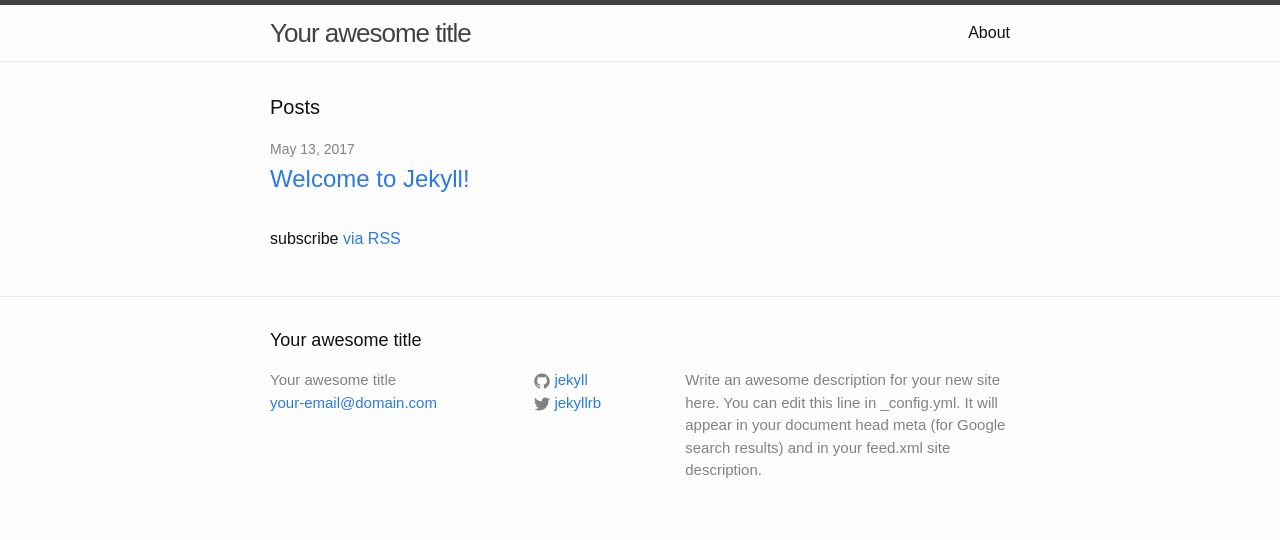
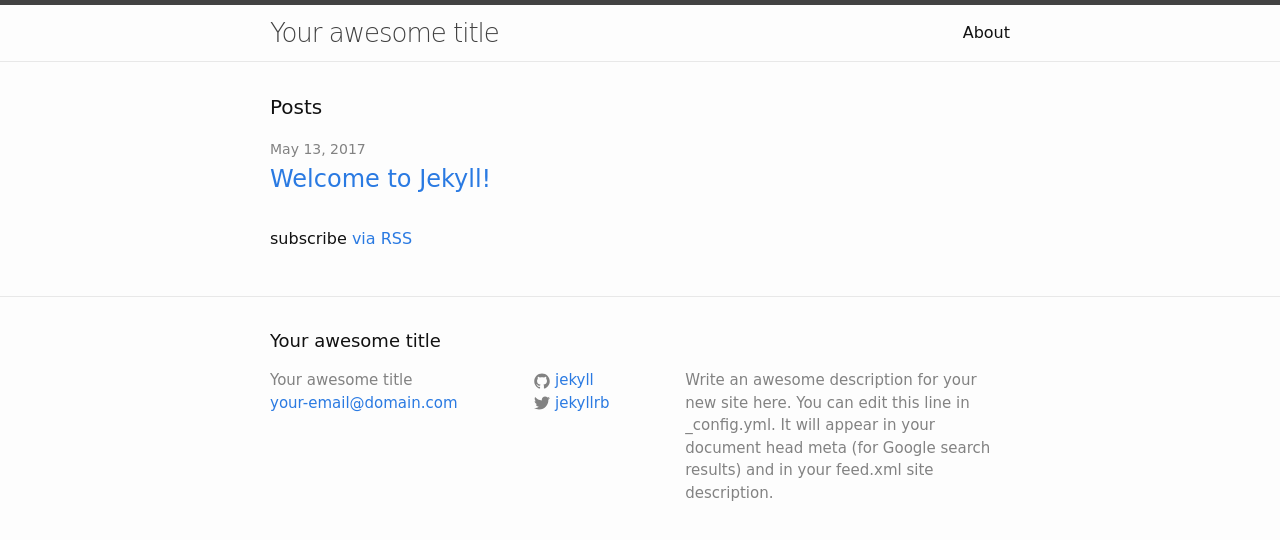
Before and after one commit to mfg1993/mfg1993.github.io, a Jekyll site: the page built from index.html, in a window 1280 px wide. Shown: the top 540 px of the page. Built offline with Jekyll 4.4.1, drawn with Linux system fonts in a browser that asks for light colours.

Commit message:
Update main.scss

```diff
--- a/css/main.scss
+++ b/css/main.scss
@@ -6,7 +6,7 @@
 
 
 // Our variables
-$base-font-family: "Comic Sans", Comicsans, Arial, sans-serif;
+$base-font-family: "Comic Sans MS", cursiv, Arial, sans-serif;
 $base-font-size:   16px;
 $base-font-weight: 400;
 $small-font-size:  $base-font-size * 0.875;
```
